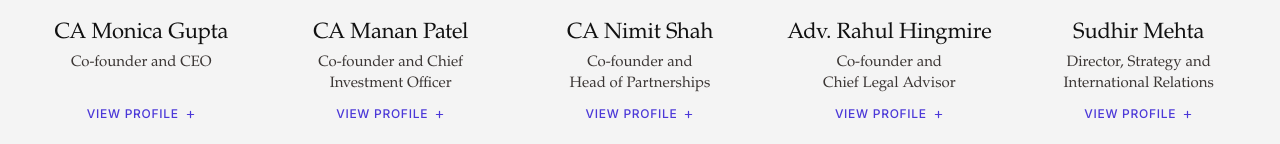
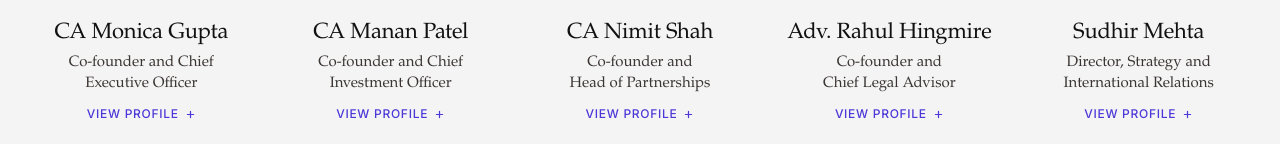
Before and after one commit to EarlySDE-Hades/ESV-Website, a plain HTML site: page team.html in a window 1280 px wide. Shown: the part 517-661 px from the top of the page. Drawn offline with Linux system fonts and the light colour scheme; a web font is replaced by a local one.

Commit message:
content: spell out Chief Executive Officer for Monica Gupta
Co-Authored-By: Claude Opus 5.5 <noreply@anthropic.com>

```diff
--- a/team.html
+++ b/team.html
@@ -127,7 +127,7 @@
             <button class="person__card" type="button" data-service="monica-gupta" aria-haspopup="dialog">
               <img class="person__photo" src="assets/team/monica-gupta.webp" alt="Portrait of Monica Gupta" width="480" height="480" decoding="async" />
               <span class="person__name">CA Monica Gupta</span>
-              <span class="person__role">Co-founder and CEO</span>
+              <span class="person__role">Co-founder and Chief Executive Officer</span>
               <span class="person__more">View profile <svg viewBox="0 0 16 16" aria-hidden="true"><path d="M8 3.5v9M3.5 8h9"/></svg></span>
             </button>
           </li>
@@ -179,7 +179,7 @@
       </dialog>
 
       <!-- Profile copy. Edit freely. LinkedIn: add href="https://www.linkedin.com/in/…" to each .profile__linkedin. -->
-      <template id="team-monica-gupta" data-group="Co-founder and CEO" data-title="CA Monica Gupta">
+      <template id="team-monica-gupta" data-group="Co-founder and Chief Executive Officer" data-title="CA Monica Gupta">
         <div class="profile">
           <img class="profile__photo" src="assets/team/monica-gupta.webp" alt="Portrait of Monica Gupta" width="480" height="480" decoding="async" />
           <div class="profile__text">
```
Also changed, not shown: tools/team/main.html (+2 -2 lines).
